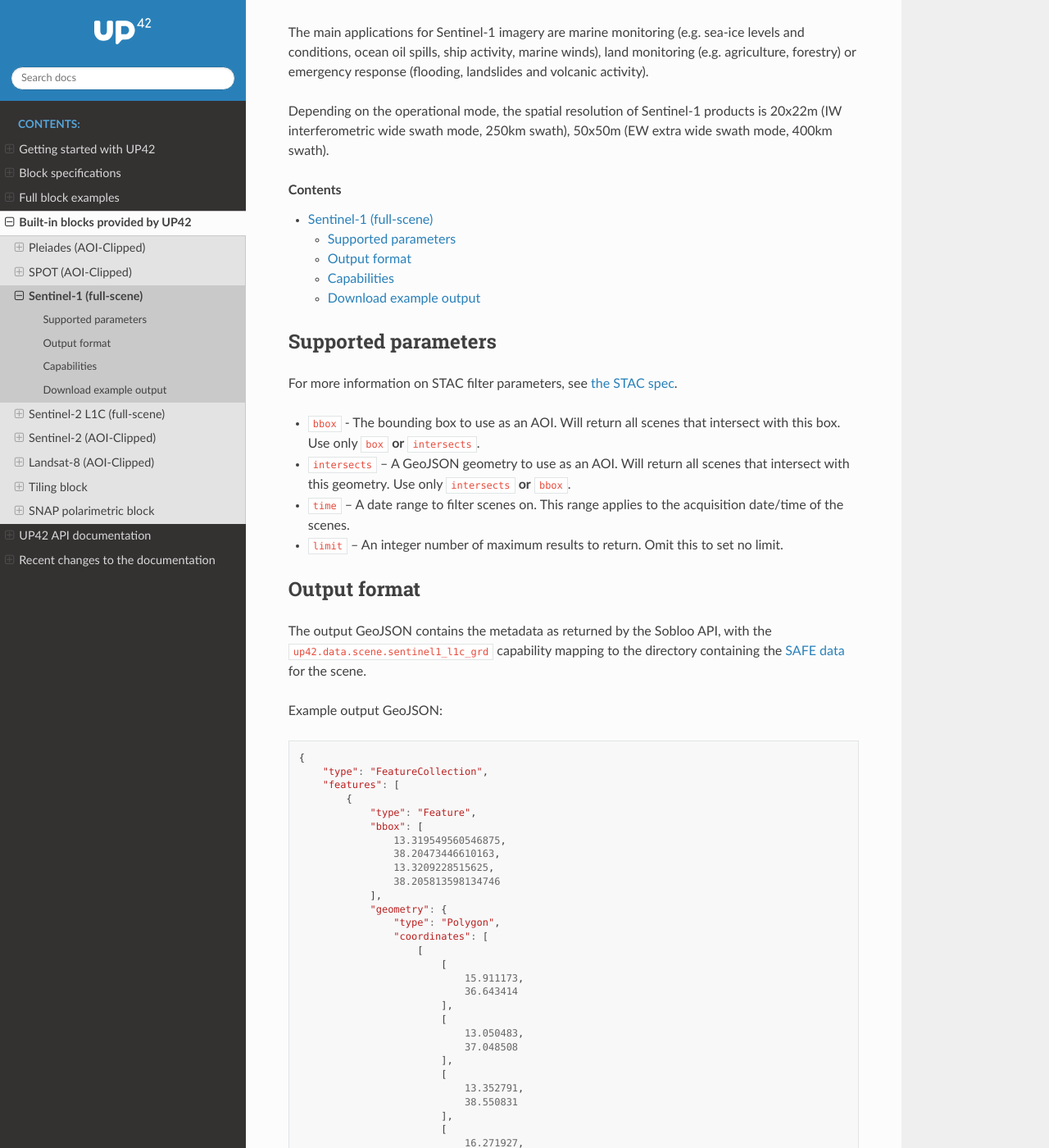
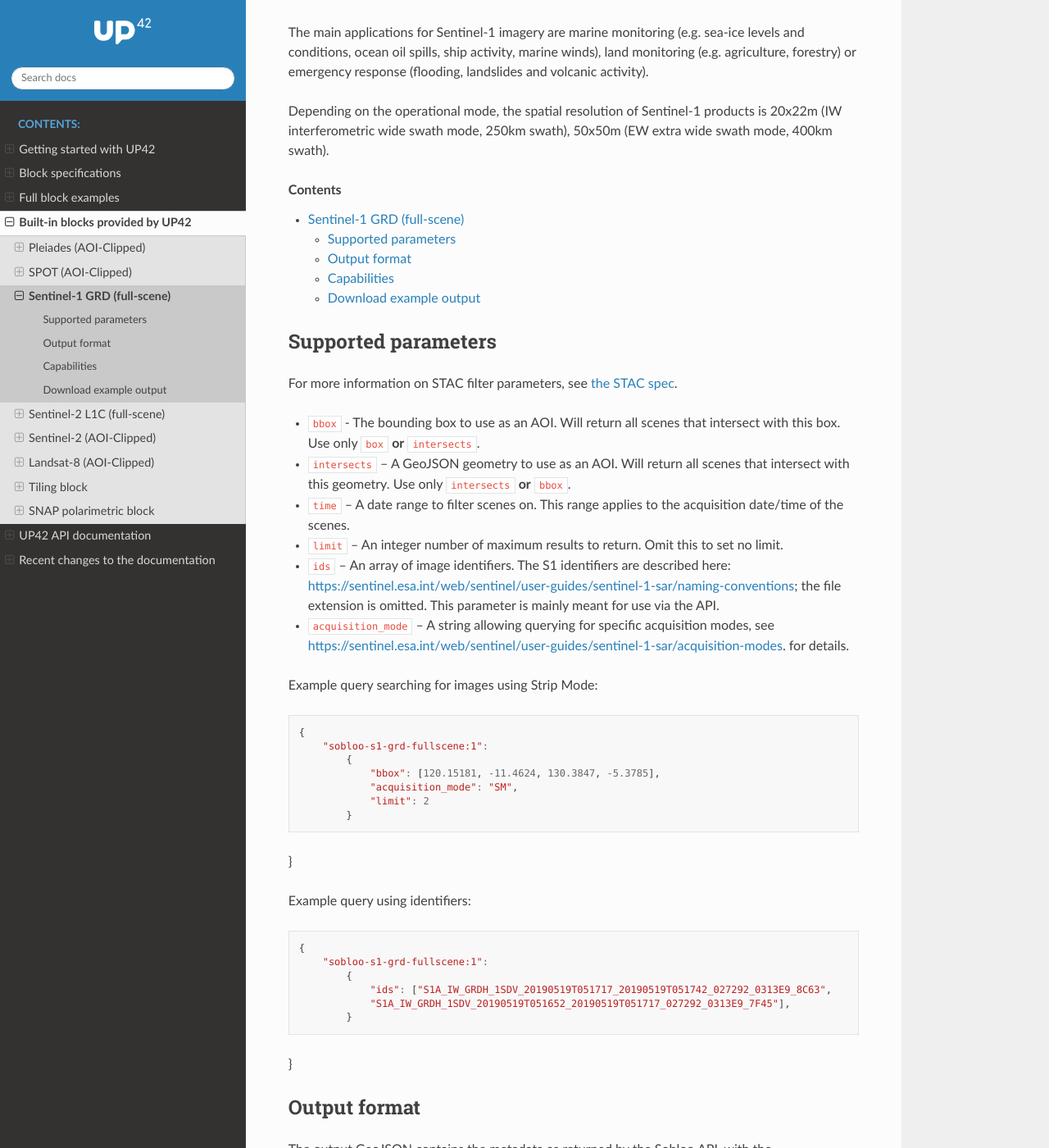
Before and after one commit to up42/docs, a Sphinx documentation site: the page built from source/up42-blocks/sobloo-s1-grd.rst, in a window 1280 px wide and 1400 px high, scrolled down 301 px. Shown: the whole window at 82% size. Built offline with Sphinx 7.4.7 and the Read the Docs theme 2.0.0, drawn with Linux system fonts in a browser that asks for light colours; some of the changed text lies outside the part shown.

Commit message:
Add new filter options and examples to S1 GRD block

```diff
--- a/source/up42-blocks/sobloo-s1-grd.rst
+++ b/source/up42-blocks/sobloo-s1-grd.rst
@@ -1,7 +1,7 @@
 .. _sentinel1-grd-fullscene-block:
 
-Sentinel-1 (full-scene)
-=======================
+Sentinel-1 GRD (full-scene)
+===========================
 
 Block type: ``DATA``
 
@@ -30,6 +30,34 @@
   only ``intersects`` **or** ``bbox``.
 * ``time`` – A date range to filter scenes on. This range applies to the acquisition date/time of the scenes.
 * ``limit`` – An integer number of maximum results to return. Omit this to set no limit.
+* ``ids`` – An array of image identifiers. The S1 identifiers are described here: https://sentinel.esa.int/web/sentinel/user-guides/sentinel-1-sar/naming-conventions; the file extension is omitted. This parameter is mainly meant for use via the API.
+* ``acquisition_mode`` – A string allowing querying for specific acquisition modes, see https://sentinel.esa.int/web/sentinel/user-guides/sentinel-1-sar/acquisition-modes. for details.
+
+Example query searching for images using Strip Mode:
+
+.. code-block:: javascript
+
+    {
+        "sobloo-s1-grd-fullscene:1":
+            {
+                "bbox": [120.15181, -11.4624, 130.3847, -5.3785],
+                "acquisition_mode": "SM",
+                "limit": 2
+            }
+
+}
+
+Example query using identifiers:
+
+.. code-block:: javascript
+
+    {
+        "sobloo-s1-grd-fullscene:1":
+            {
+                "ids": ["S1A_IW_GRDH_1SDV_20190519T051717_20190519T051742_027292_0313E9_8C63",
+                "S1A_IW_GRDH_1SDV_20190519T051652_20190519T051717_027292_0313E9_7F45"],
+            }
+}
 
 Output format
 -------------
```
